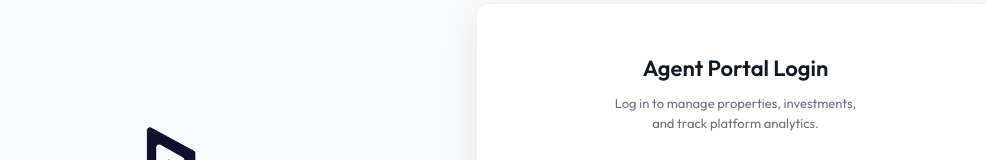
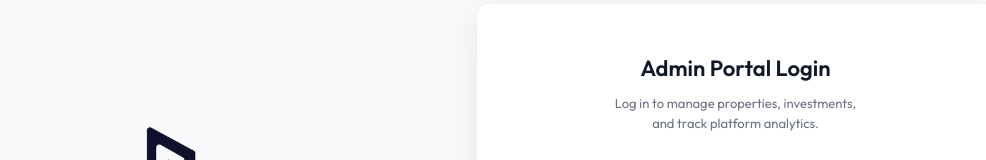
Before and after one commit to mustaphaadeyeye/ceproam-agent, a React (Vite) app: page / in a window 1280 px wide. Shown: the part 124-284 px from the top of the page, without its empty margins (138-1124 px from the left). Built offline with nearby package versions, Linux system fonts and the light colour scheme.

Commit message:
title text

```diff
--- a/src/pages/authentication/Login.jsx
+++ b/src/pages/authentication/Login.jsx
@@ -103,7 +103,7 @@ const Login = () => {
         <div className="bg-white w-full max-w-[520px] rounded-xl shadow-[0_10px_40px_rgba(0,0,0,0.08)] border border-[#F1F1F1] px-6 sm:px-10 py-10 sm:py-12">
           <div className="text-center mb-10">
             <h2 className="text-[22px] font-semibold text-[#111827]">
-              Agent Portal Login
+              Admin Portal Login
             </h2>
             <p className="text-[#6B7280] text-[13px] leading-5 mt-2">
               Log in to manage properties, investments,
```
